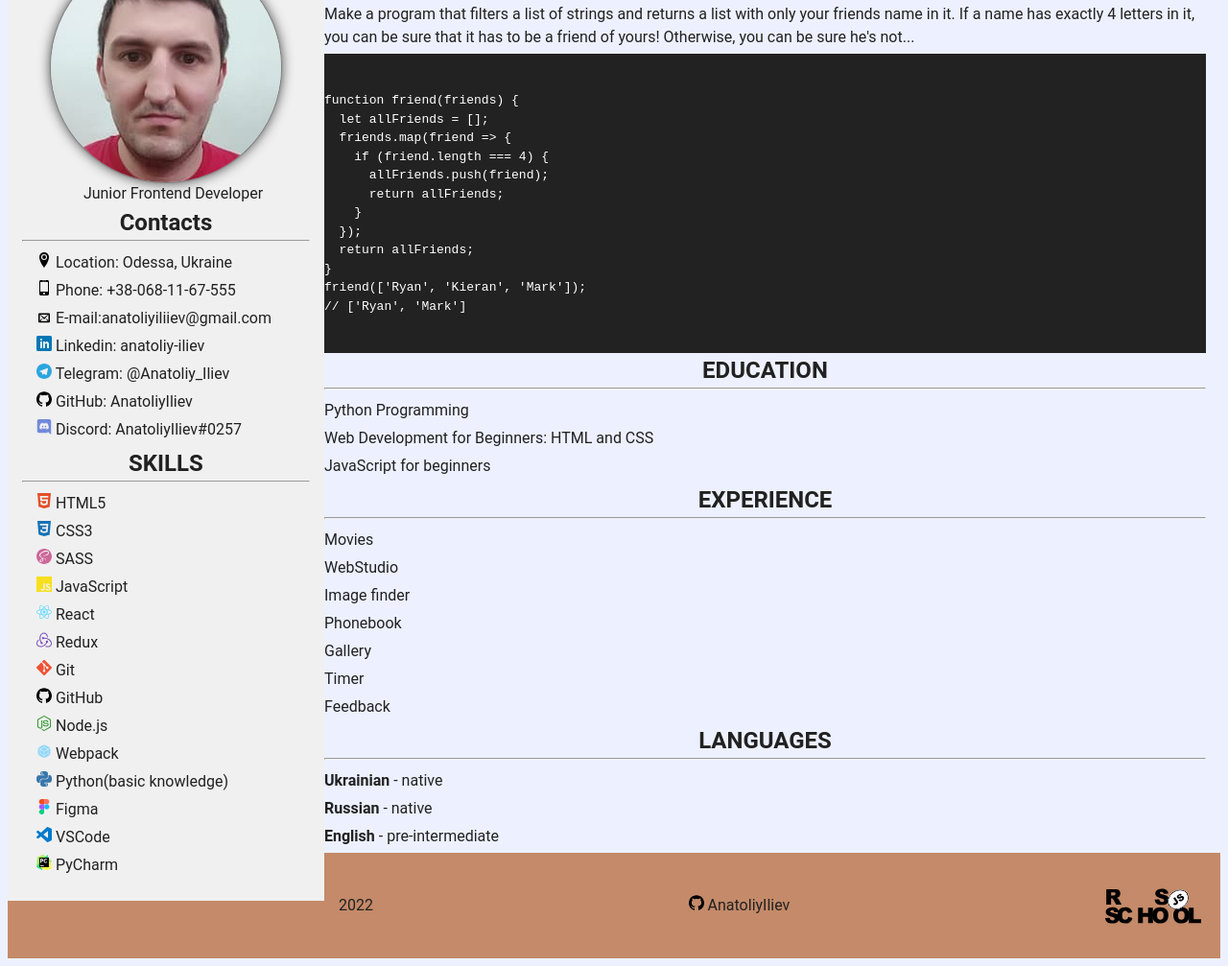
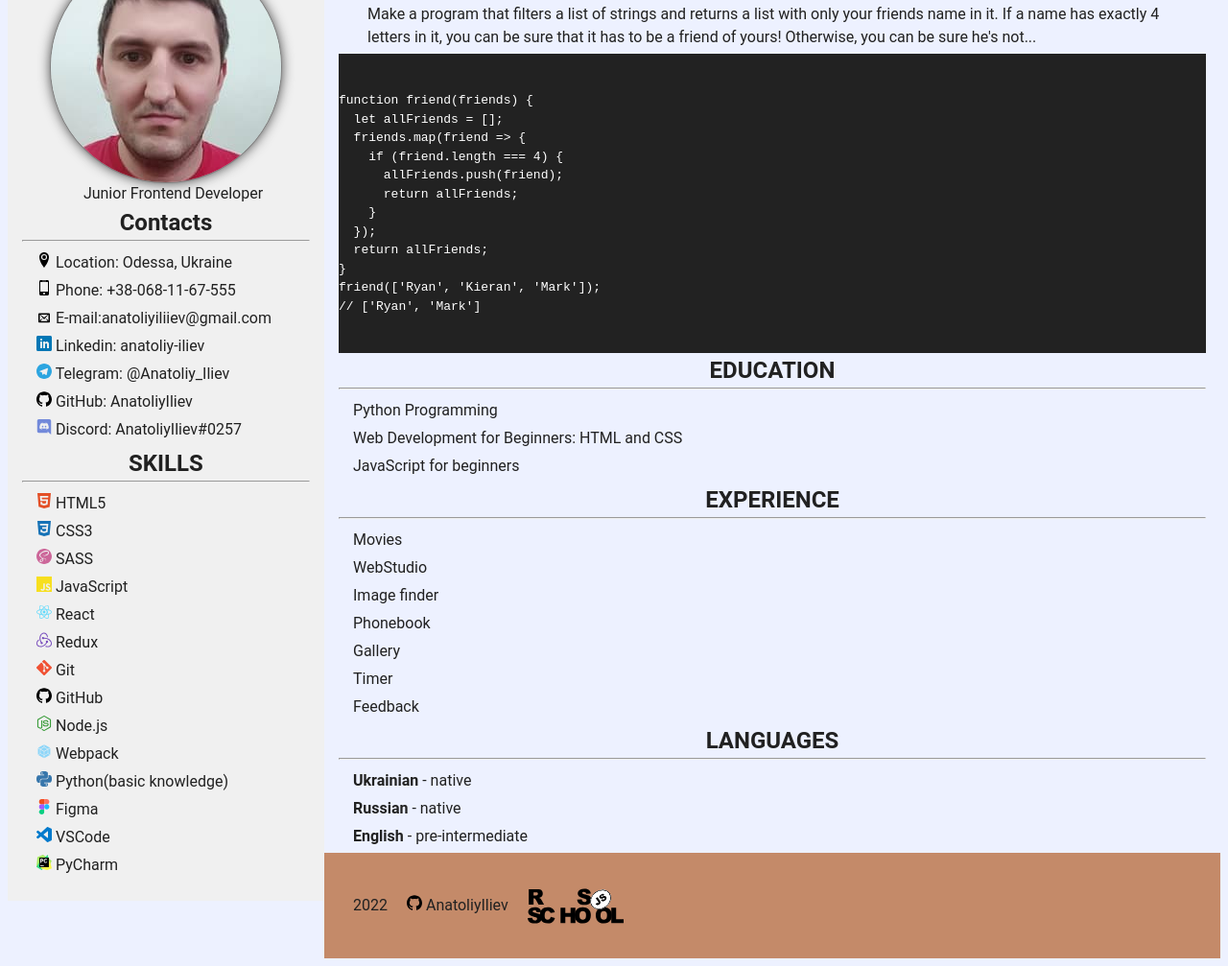
Before and after one commit to AnatoliyIliev/rsschool-cv-stage0, a plain HTML site: page index.html in a window 1280 px wide. Shown: the part 214-1221 px from the top of the page at 96% size. Drawn offline with Linux system fonts and the light colour scheme.

Commit message:
fix: style

```diff
--- a/style.css
+++ b/style.css
@@ -53,6 +53,7 @@ body {
   font-style: normal;
   font-weight: 400;
   line-height: 1.5;
+
 }
 
 .container {
@@ -174,6 +175,10 @@ code {
 
 @media (min-width: 768px) {
 
+  main {
+    display: flow-root;
+  }
+
   .menu-button {
     display: none;
   }
@@ -212,11 +217,17 @@ code {
     float: left;
   }
 
-  footer {
-    background-color:  #C48A69;
-  }
 
   p {
     padding-left: 15px;
   }
-}
+
+  /*-------- FOOTER--------------*/
+  footer {
+    display: flex;
+    align-items: center;
+    justify-content: space-between;
+    background-color:  #C48A69;
+  }
+
+ }
```
